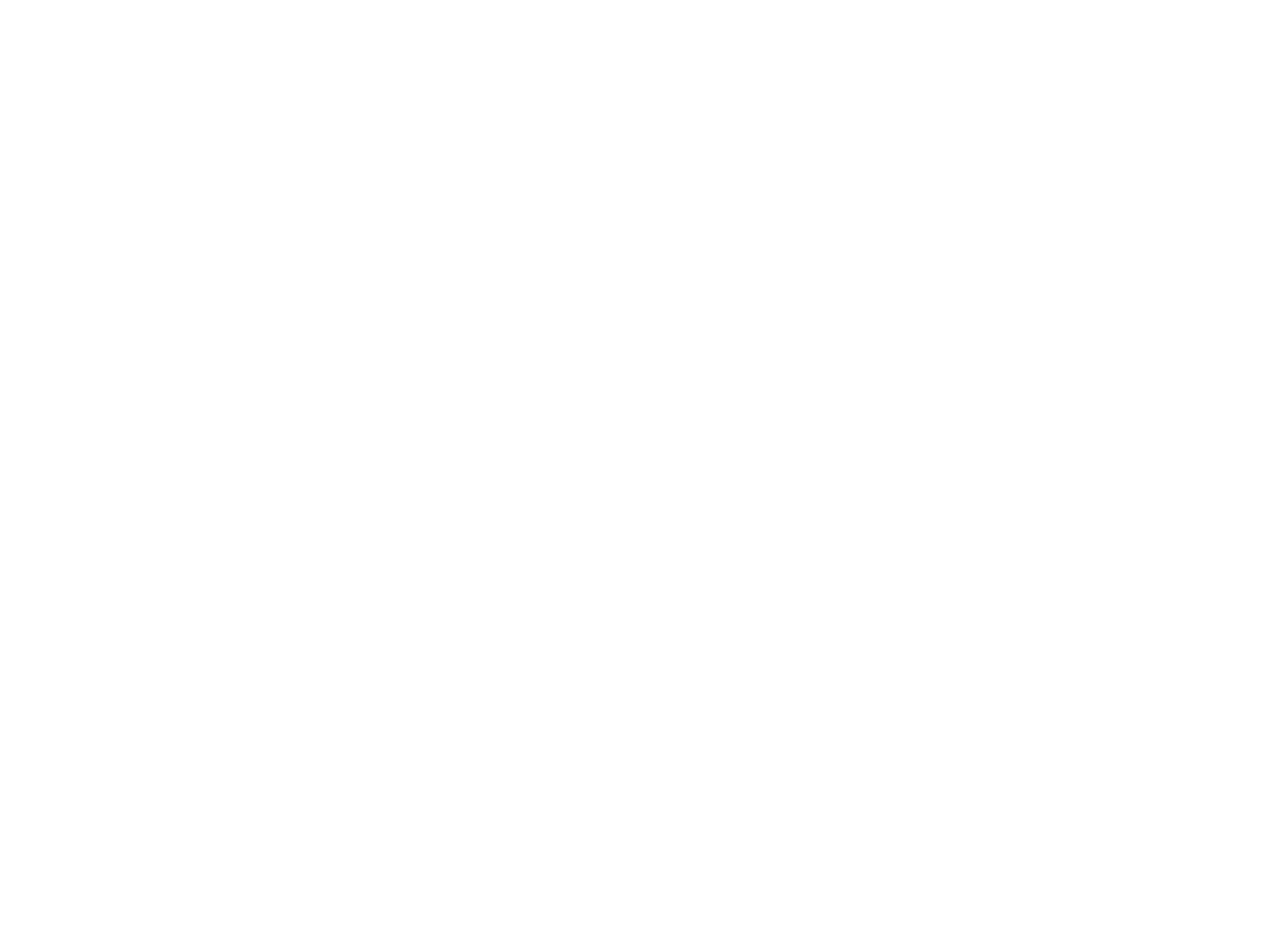
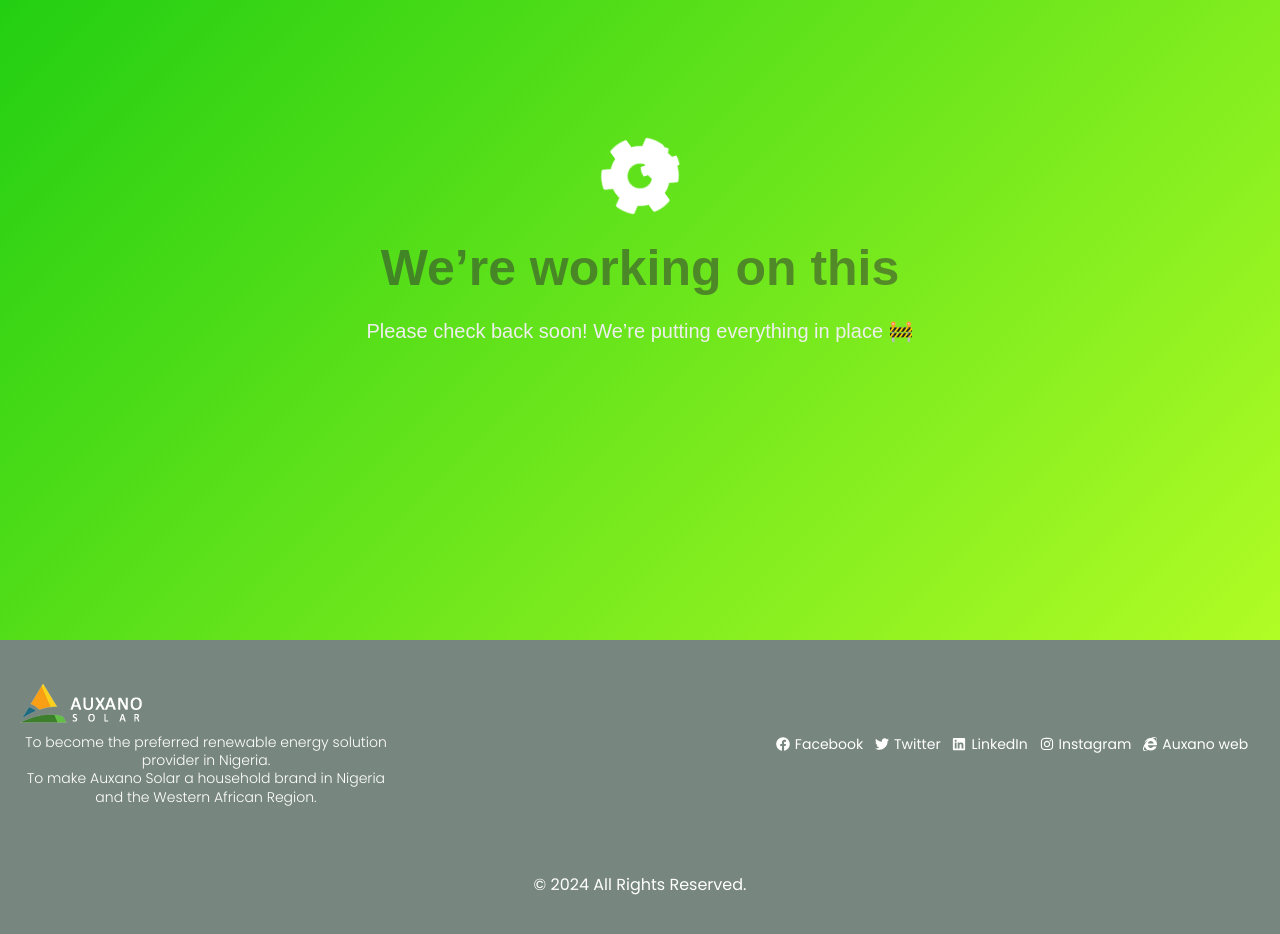
Before and after one commit to gtechne/AuxanoForm, a React (Create React App) app: page /career in a window 1280 px wide. Shown: the part 240-1174 px from the top of the page. Before the commit the page ends 800 px from the top, so only its background shows below. Built offline with nearby package versions, Linux system fonts and the light colour scheme; no server answers.

Commit message:
Initial sec

```diff
--- a/package.json
+++ b/package.json
@@ -40,8 +40,6 @@
   },
   "scripts": {
     "start": "set PORT=3000 && react-scripts start",
-    "start:b": "set PORT=5001 && nodemon server.js",
-    "start:s": "concurrently \"npm run start:b\" \"npm run start:f\"",
     "build": "react-scripts build",
     "test": "react-scripts test",
     "eject": "react-scripts eject"
@@ -65,6 +63,7 @@
     ]
   },
   "devDependencies": {
+    "@babel/plugin-proposal-private-property-in-object": "^7.21.11",
     "concurrently": "^9.0.1"
   }
 }
--- a/src/components/admin/answer/Answer.js
+++ b/src/components/admin/answer/Answer.js
@@ -1,11 +1,11 @@
-import React, { useEffect, useState } from "react";
+import { useEffect, useState } from "react";
 import { db } from "../../../firebase/config";
 import { collection, addDoc, getDocs } from "firebase/firestore";
 import { toast } from "react-toastify";
 import Card from "../../card/Card";
 import "./answer.scss";
 import { getStorage, ref, uploadBytesResumable, getDownloadURL } from "firebase/storage";
-
+import spinnerImg from "../../../assets/2.gif"
 const Answer = () => {
   const [questions, setQuestions] = useState([]);
   const [answers, setAnswers] = useState({});
@@ -109,7 +109,7 @@
   };
 
   if (loading) {
-    return <div>Loading questions...</div>;
+    return <div><img src={spinnerImg} alt="Loading..." style={{ width: "50px" }} /></div>;
   }
 
   return (
--- a/src/components/footer/Footer.js
+++ b/src/components/footer/Footer.js
@@ -1,33 +1,62 @@
-import React from 'react'
-import styles from "./Footer.module.scss";
+import React from 'react';
+import styles from './Footer.module.scss';
+import { Link } from 'react-router-dom';
+import blogoImg from '../../assets/auxano-logo-ft.png';
+import { FaTwitter, FaFacebook, FaLinkedin, FaInstagram, FaInternetExplorer } from 'react-icons/fa';
 
 const date = new Date();
 const year = date.getFullYear();
 
 const Footer = () => {
-  return(
-  <>
+  return (
     <div className={styles.footer}>
-  <div >
+      <div className={styles.footerContent}>
+        <div className={styles.logoSection}>
+          <Link to="/">
+            <img src={blogoImg} alt="Auxano Solar Logo" className={styles.logoImage} />
+          </Link>
+          <p>
+            To become the preferred renewable energy solution provider in Nigeria.<br />
+            To make Auxano Solar a household brand in Nigeria and the Western African Region.
+          </p>
+        </div>
+
+        <div className={styles.socialLinks}>
           <ul>
             <li>
-        <a href="https://facebook.com" target="_blank" rel="noopener noreferrer">Facebook</a></li>
-        <li><a href="https://twitter.com" target="_blank" rel="noopener noreferrer">Twitter</a>
-        </li><li><a href="https://linkedin.com" target="_blank" rel="noopener noreferrer">LinkedIn</a>
+              <a href="https://www.facebook.com/auxanoenergy" target="_blank" rel="noopener noreferrer">
+                <FaFacebook /> Facebook
+              </a>
+            </li>
+            <li>
+              <a href="https://x.com/auxano_solar?mx=2" target="_blank" rel="noopener noreferrer">
+                <FaTwitter /> Twitter
+              </a>
+            </li>
+            <li>
+              <a href="https://www.linkedin.com/in/auxanosolar/" target="_blank" rel="noopener noreferrer">
+                <FaLinkedin /> LinkedIn
+              </a>
+            </li>
+            <li>
+              <a href="https://www.instagram.com/auxano_solar/" target="_blank" rel="noopener noreferrer">
+                <FaInstagram /> Instagram
+              </a>
+            </li>
+            <li>
+              <a href="https://auxanosolar.com/" target="_blank" rel="noopener noreferrer">
+                <FaInternetExplorer /> Auxano web
+              </a>
             </li>
           </ul>
-
         </div>
-    <div>
-    &copy; {year} All Rights Reserve.
       </div>
 
-
+      <div className={styles.footerBottom}>
+        &copy; {year} All Rights Reserved.
       </div>
-
-</>
+    </div>
   );
 };
 
-
-export default Footer
+export default Footer;
--- a/src/components/footer/Footer.module.scss
+++ b/src/components/footer/Footer.module.scss
@@ -3,27 +3,79 @@
   color: #fff;
   font-size: 1.6rem;
   display: flex;
+  flex-direction: column;
   justify-content: space-around;
   align-items: center;
-  height: 8rem;
+  height: 30rem;
+  padding: 2rem;
+
   p {
     color: #fff;
+    font-size: 1.4rem;
+    text-align: center;
+    margin-top: 1rem;
   }
-  a{
+
+  a {
     color: #fff;
+    text-decoration: none;
+    display: flex;
+    align-items: center;  // Align icon and text in one line
+    gap: 0.5rem;  // Space between the icon and the text
+    &:hover {
+      color: rgb(0, 255, 13);
+    }
   }
-  ul{
-    display: flex 5;
-      justify-content: space-between;
-      list-style: none;
-      li {
-        margin: 0 5px;
-        a {
-          color: #fff;
-          &:hover {
-            color: rgb(0, 255, 13);
-          }
+
+  .footerContent {
+    width: 100%;
+    display: flex;
+    justify-content: space-between;
+    align-items: center;
+    flex-wrap: wrap;
+    gap: 2rem;  // Creates space between sections
+
+    .logoSection {
+      flex: 1;
+      max-width: 30%;
+      text-align: left;
+
+      .logoImage {
+        max-width: 100%;
+        height: auto;
+      }
+    }
+
+    .socialLinks {
+      flex: 1;
+      max-width: 40%;
+      ul {
+        display: flex;
+        justify-content: space-evenly;
+        list-style: none;
+        padding: 0;
+        margin: 0;
+
+        li {
+          margin: 0;
         }
       }
+    }
+  }
+
+  .footerBottom {
+    width: 100%;
+    text-align: center;
+    margin-top: 2rem;
   }
 }
+
+@media (max-width: 768px) {
+  .footerContent {
+    flex-direction: column;
+    text-align: center;
+  }
+  .logoSection, .socialLinks {
+    max-width: 100%;
+  }
+}
--- a/src/components/header/Header.module.scss
+++ b/src/components/header/Header.module.scss
@@ -110,7 +110,7 @@
       left: 0;
       width: 50%;
       height: 100vh;
-      background-color: var(--dark-blue);
+      background-color: rgb(119, 134, 127);
       padding: 1rem;
       z-index: 999;
       transform: translateX(-200%);
@@ -143,7 +143,7 @@
         }
         li {
           padding: 5px 0;
-          border-bottom: 1px solid #333;
+          border-bottom: none;
           a {
             display: block;
           }
@@ -155,7 +155,7 @@
         .cart {
           // display: block;
           // padding: 5px 0;
-          border-bottom: 1px solid #333;
+          border-bottom: 1px solid #e60909;
           // a {
           //   position: relative;
           //   p {
@@ -173,7 +173,7 @@
             display: block;
             margin: 0;
             padding: 5px 0;
-            border-bottom: 1px solid #333;
+            border-bottom: none;
           }
         }
       }
--- a/src/pages/career/Career.js
+++ b/src/pages/career/Career.js
@@ -1,9 +1,17 @@
 import React from 'react'
-
+import "./Career.scss";
+import { FaCog } from "react-icons/fa";
 const Career = () => {
   return (
-    <div>
-      <h1>carreer</h1>
+    <div className="working-container">
+      <div className="animation-wrapper">
+        <FaCog className="gear-icon" />
+        <FaCog className="gear-icon small-gear" />
+      </div>
+      <h1 className="fade-text">We’re working on this</h1>
+      <p className="subtitle">
+        Please check back soon! We’re putting everything in place 🚧
+      </p>
     </div>
   )
 }
--- /dev/null
+++ b/src/pages/career/Career.scss
@@ -0,0 +1,84 @@
+.working-container {
+    display: flex;
+    flex-direction: column;
+    align-items: center;
+    justify-content: center;
+    height: 100vh;
+    background: linear-gradient(135deg, #17cb11, #b1fc25);
+    color: #ffffff;
+    font-family: "Arial", sans-serif;
+    text-align: center;
+    overflow: hidden;
+
+    .animation-wrapper {
+      position: relative;
+      margin-bottom: 20px;
+
+      .gear-icon {
+        font-size: 80px;
+        color: #ffffff;
+        animation: spin 4s linear infinite;
+
+        &.small-gear {
+          font-size: 40px;
+          position: absolute;
+          top: 10px;
+          left: 50%;
+          transform: translateX(-50%);
+          animation: spin-reverse 2s linear infinite;
+        }
+      }
+    }
+
+    .fade-text {
+      font-size: 5rem;
+      font-weight: bold;
+      animation: fadeIn 3s ease-in-out infinite alternate;
+    }
+
+    .subtitle {
+      margin-top: 10px;
+      font-size: 2rem;
+      color: #eeeeee;
+      animation: slideIn 1.5s ease-out forwards;
+    }
+  }
+
+  // Animations
+  @keyframes spin {
+    from {
+      transform: rotate(0deg);
+    }
+    to {
+      transform: rotate(360deg);
+    }
+  }
+
+  @keyframes spin-reverse {
+    from {
+      transform: rotate(0deg);
+    }
+    to {
+      transform: rotate(-360deg);
+    }
+  }
+
+  @keyframes fadeIn {
+    from {
+      opacity: 0.5;
+    }
+    to {
+      opacity: 1;
+    }
+  }
+
+  @keyframes slideIn {
+    from {
+      transform: translateY(20px);
+      opacity: 0;
+    }
+    to {
+      transform: translateY(0);
+      opacity: 1;
+    }
+  }
```
Also changed, not shown: src/assets/auxano-logo-ft.png (added), 1 other file (tests, documents, lock files or other folders). Lines whose indentation alone changed are shown as unchanged.
